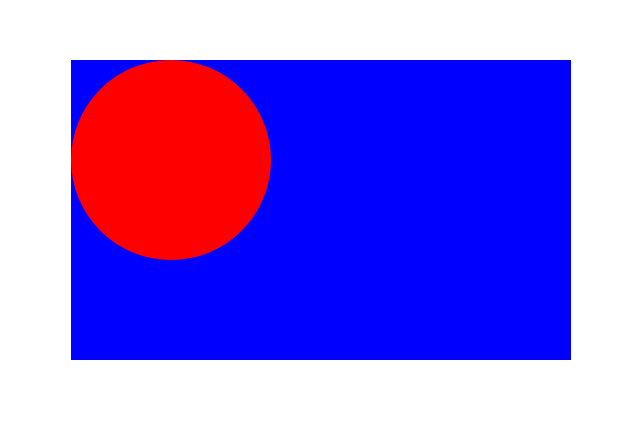
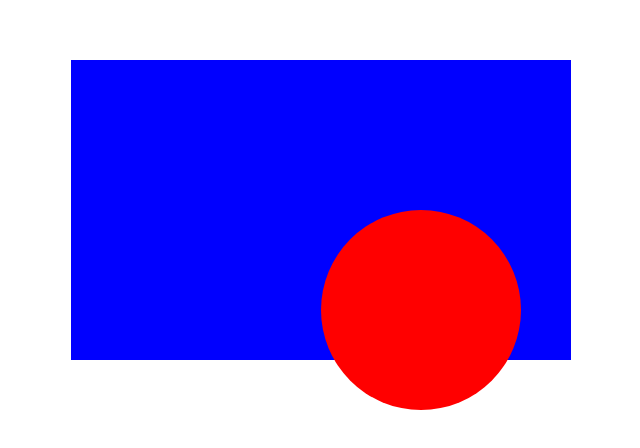
Before and after one commit to XeniaMisha/CSS-Positioning, a plain HTML site: page index.html in a window 1280 px wide. Shown: the part 148-596 px from the top of the page, without its empty margins (137-777 px from the left). Drawn offline with Linux system fonts and the light colour scheme.

Commit message:
position of circle

```diff
--- a/index.html
+++ b/index.html
@@ -18,6 +18,9 @@
       width: 200px;
       height: 200px;
       border-radius: 50%;
+      position: absolute;
+      top: 150px;
+      left: 250px;
     }
   </style>
 </head>
```
